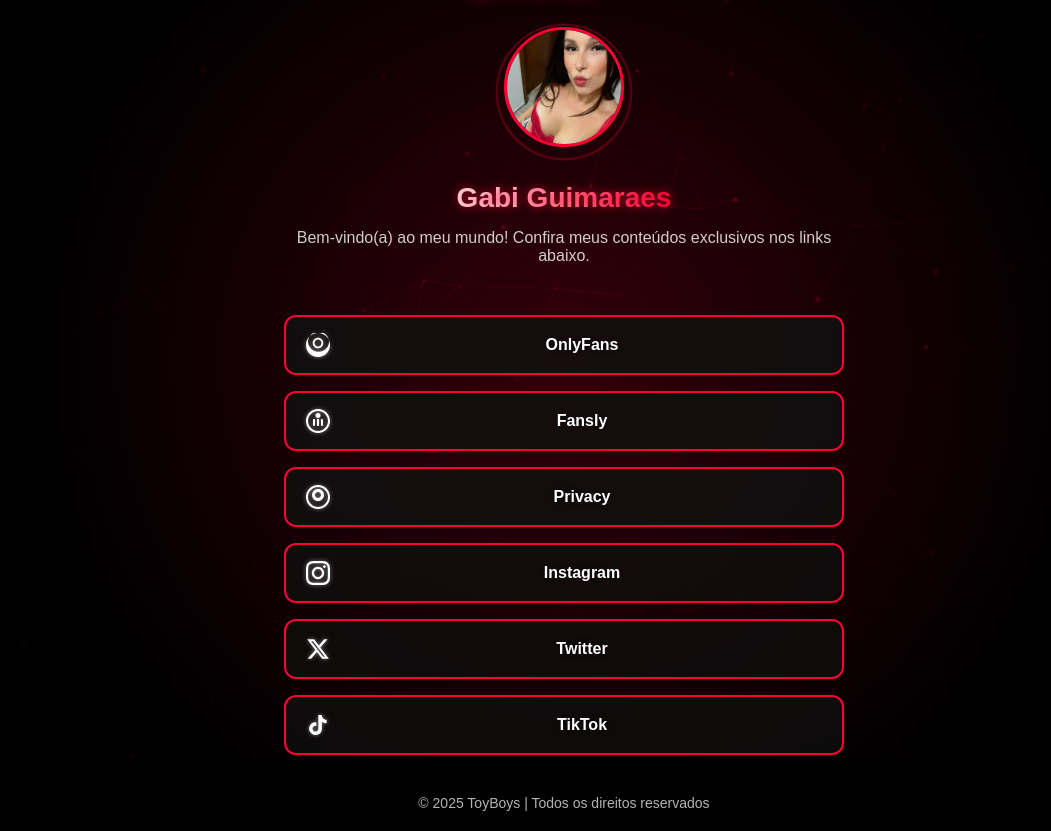
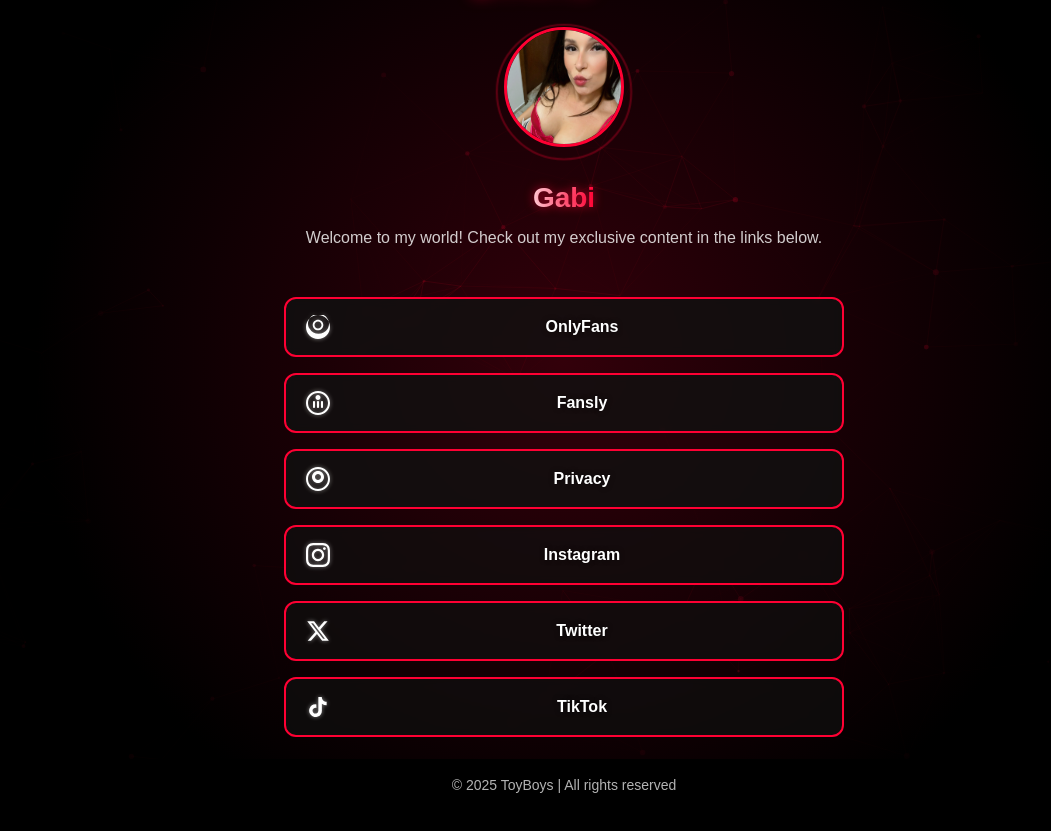
Before and after one commit to gabiguimaraestoyboys/gabiguimaraestoyboys, a plain HTML site: page index.html in a window 1280 px wide. Shown: the part 41-872 px from the top of the page, without its empty margins (76-1127 px from the left). Drawn offline with nearby package versions, Linux system fonts and the light colour scheme; animation ran at ten frames a second.

Commit message:
Update index.html

```diff
--- a/index.html
+++ b/index.html
@@ -296,8 +296,8 @@
                 <div class="profile-ring"></div>
                 <img src="./001.jpg" alt="Gabi Guimaraes" class="profile-pic">
             </div>
-            <h1>Gabi Guimaraes</h1>
-            <p>Bem-vindo(a) ao meu mundo! Confira meus conteúdos exclusivos nos links abaixo.</p>
+            <h1>Gabi</h1>
+            <p>Welcome to my world! Check out my exclusive content in the links below.</p>
         </div>
 
         <div class="links">
@@ -345,7 +345,7 @@
         </div>
 
         <footer>
-            © 2025 ToyBoys | Todos os direitos reservados
+            © 2025 ToyBoys | All rights reserved
         </footer>
     </div>
 
```
